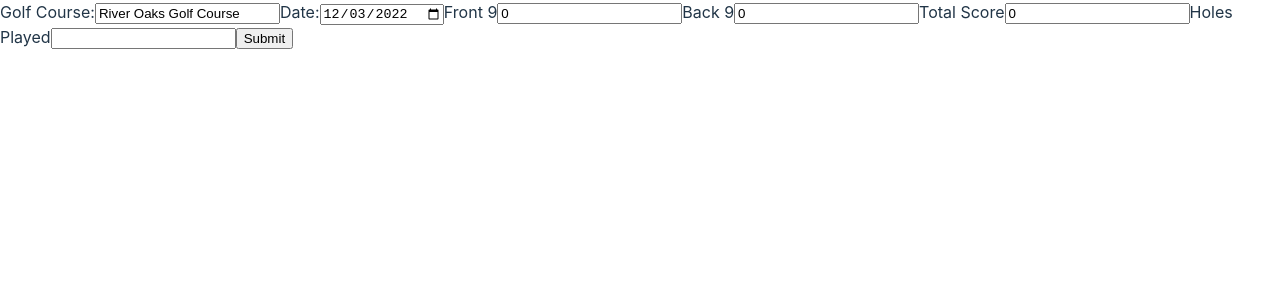
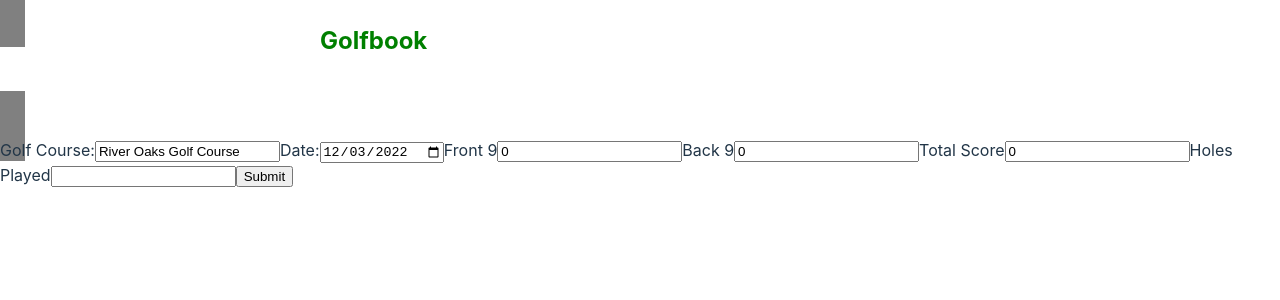
Before and after one commit to dlowry20/golfbook-ui, a React (Vite) app: page /startRound in a window 1280 px wide. Shown: the top 300 px of the page. Built offline with nearby package versions, Linux system fonts and the light colour scheme.

Commit message:
add navbar

```diff
--- a/src/Leaderboard.jsx
+++ b/src/Leaderboard.jsx
@@ -2,6 +2,7 @@
 import CurrentScore, {LeaderBoardRow} from "./CurrentScore";
 import React, { useState, useEffect } from 'react';
 import axios from 'axios';
+import Header from './components/Header';
 
 function Leaderboard() {
     const [error, setError] = useState(null);
@@ -25,6 +26,8 @@ function Leaderboard() {
     if (error) return <p>An error occurred</p>
 
     return (
+        <>
+        <Header/>
         <table>
             <thead>
             <tr>
@@ -45,6 +48,7 @@ function Leaderboard() {
             }
             </tbody>
         </table>
+        </>
     );
 }
 
--- a/src/StartRound.jsx
+++ b/src/StartRound.jsx
@@ -1,5 +1,6 @@
 import React, { useState, useEffect } from 'react';
 import axios from 'axios';
+import Header from './components/Header';
 
 
 export default function StartRound() {
@@ -56,6 +57,8 @@ export default function StartRound() {
     }
 
     return (
+        <>
+        <Header />
         <form onSubmit={handleSubmit}>
             <label>Golf Course:
             <input
@@ -105,6 +108,7 @@ export default function StartRound() {
             </label>
             <input type="submit" />
         </form>
+        </>
     )
 }
 
--- /dev/null
+++ b/src/components/Header.css
@@ -0,0 +1,24 @@
+#navbar-custom {
+    display: inline;
+    align-items: center;
+    justify-content: center;
+    padding: 25px;
+    background-color: grey;
+}
+
+#logo{
+    margin: auto;
+    width: 50%;
+    padding: 5px;
+    color: green;
+    font-weight: bolder;
+    font-size: x-large;
+}
+
+.navbar-nav {
+    padding-left: 0;
+}
+
+.nav-item {
+    display: inline;
+}
--- /dev/null
+++ b/src/components/Header.jsx
@@ -0,0 +1,30 @@
+import React, { useState } from 'react';
+import "./Header.css";
+
+
+export default function Header() {
+    return (
+      <>
+      <nav id="navbar-custom">
+      <p id="logo">Golfbook</p>
+      <div id="navbarNav">
+        <ul id="navbar-nav">
+          <li className="nav-item">
+            <a className="nav-link" href="/">Login</a>
+          </li>
+          <li className="nav-item">
+            <a className="nav-link" href="#">Courses</a>
+          </li>
+          <li className="nav-item">
+            <a className="nav-link" href="/leaderboard">Leaderboard</a>
+          </li>
+          <li className="nav-item">
+            <a className="nav-link" href="/startRound">Start Round</a>
+          </li>
+
+        </ul>
+      </div>
+    </nav>
+    </>
+    )
+}
--- a/src/main.jsx
+++ b/src/main.jsx
@@ -13,6 +13,7 @@ import AddHoleScore from "./AddHoleScore";
 import Leaderboard from "./Leaderboard";
 import ErrorPage from "./ErrorPage";
 import Login from "./containers/Login";
+
 
 const router = createBrowserRouter([
     {
```
Also changed, not shown: 1 other file (tests, documents, lock files or other folders).
